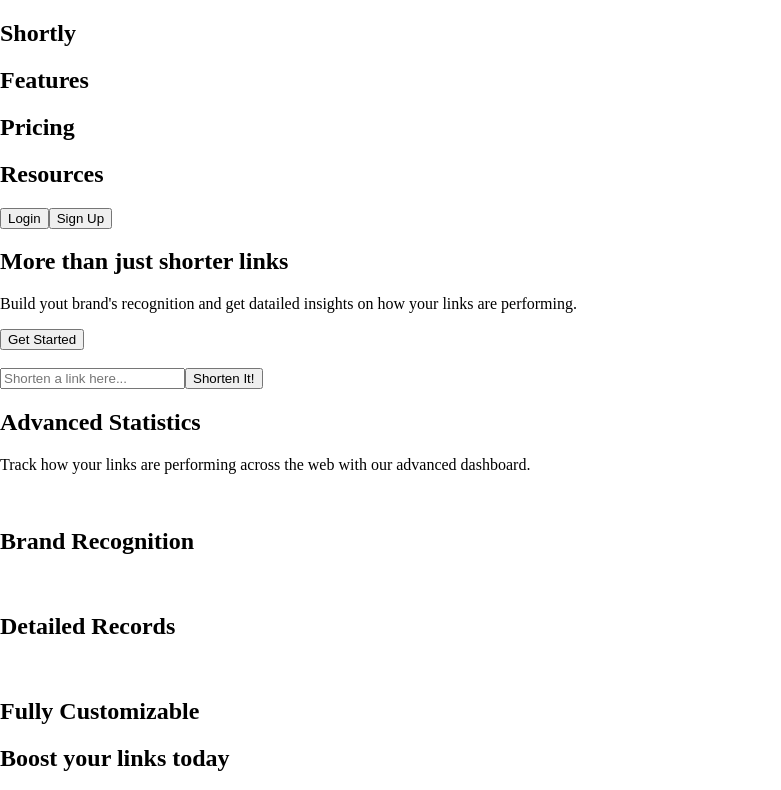
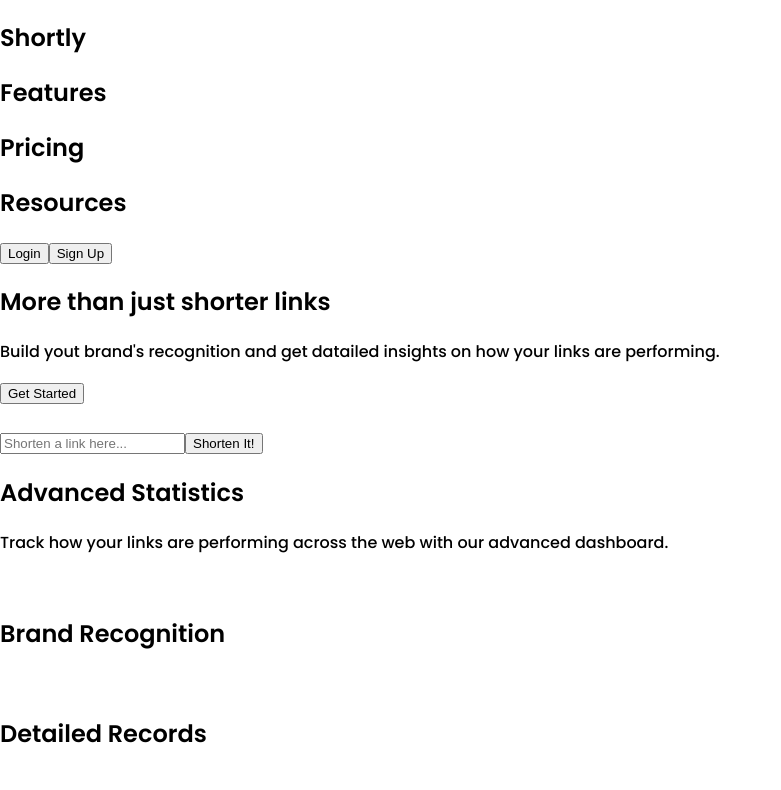
Before and after one commit to im-victor-mendez/React-URL_Shortening_API_Landing, a React (Create React App) app: page / in a window 1280 px wide. Shown: the top 790 px of the page, without its empty margins (0-781 px from the left). Built offline with nearby package versions, Linux system fonts and the light colour scheme.

Commit message:
Added .App font family.

```diff
--- a/src/App.css
+++ b/src/App.css
@@ -1,2 +1,6 @@
 @import url(./consts/colors.scss);
 @import url(./consts/fonts.scss);
+
+.App {
+    font-family: var(--font-family);
+}
```
